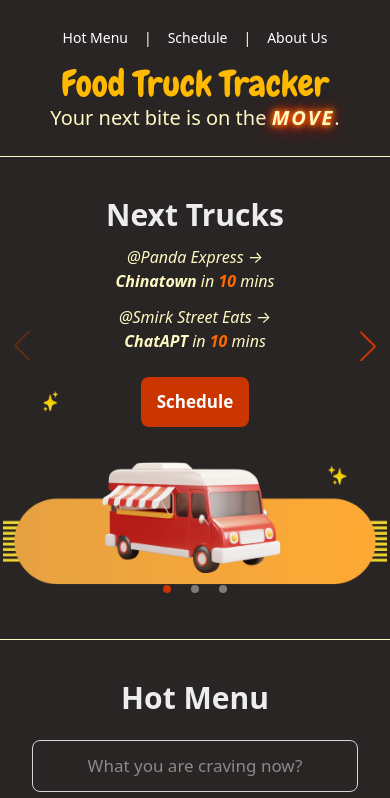
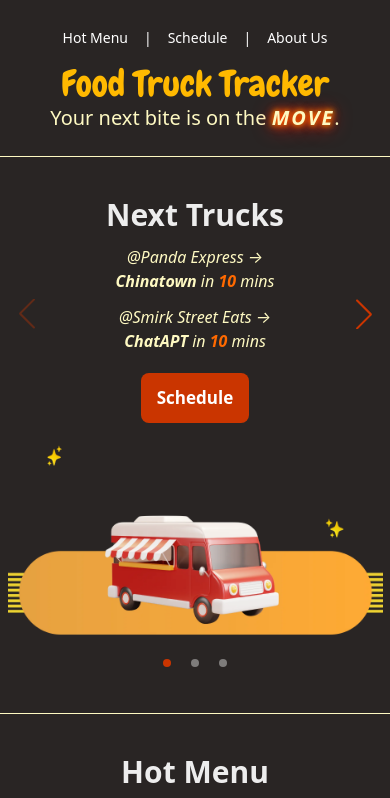
Before and after one commit to zcdev/food-truck-tracker, a Next.js app: page / in a window 390 px wide. Shown: the top 798 px of the page. Built offline with nearby package versions, Linux system fonts and the light colour scheme.

Commit message:
fix(production): resolve hydration warning and mobile slider layout issues
- suppress hydration warning on affected element to prevent production console errors
- adjust mobile slider layout (max-width, pagination positioning)

```diff
--- a/app/components/slider/SlideOne.tsx
+++ b/app/components/slider/SlideOne.tsx
@@ -13,7 +13,7 @@ export default function SlideOne({ nextTrucks }: Props) {
             <h1 className="text-center md:text-left text-3xl font-bold pt-10">Next Trucks</h1>
             <p className="text-center md:text-left text-yellow-100 italic pt-3">@{truckOne.truckName} → <br className="block md:hidden" /><strong>{truckOne.location}</strong> in <strong className="text-orange-500">10</strong> mins</p>
             <p className="text-center md:text-left text-yellow-100 italic pt-3">@{truckTwo.truckName} → <br className="block md:hidden" /><strong>{truckTwo.location}</strong> in <strong className="text-orange-500">10</strong> mins</p>
-            <Link href="#schedule" className="md:relative md:top-[-54px] inline-block w-auto text-[17px] md:text-lg text-white font-bold bg-orange-700 rounded-lg hover:bg-orange-500 px-4 py-3 mt-6 md:mt-0 mr-0 md:mr-48">Schedule</Link>
+            <Link href="#schedule" className="md:relative md:top-[-54px] inline-block w-auto text-[17px] md:text-lg text-white font-bold bg-orange-700 rounded-lg hover:bg-orange-500 px-4 py-3 mt-5 md:mt-0 mr-0 md:mr-48">Schedule</Link>
         </div>
     );
 }
--- a/app/components/slider/SlideThree.tsx
+++ b/app/components/slider/SlideThree.tsx
@@ -15,10 +15,10 @@ export default function SlideThree() {
     return (
         <div className="slide slide-two-three flex flex-col-reverse md:flex-row bg-stone-800 pl-0 md:pl-47 text-center md:text-left place-content-start">
             <div className="content w-full md:w-[45%] mr-0 md:mr-5">
-                <h1 className="text-center md:text-left text-3xl font-bold pt-2 md:pt-10">Featured Trucks</h1>
+                <h1 className="text-center md:text-left text-3xl font-bold pt-1 md:pt-10">Featured Trucks</h1>
                 <p className="w-auto text-center md:text-left text-yellow-100 italic pt-2">@{featuredTruck.truckName}</p>
                 <p className="text-center md:text-left text-white italic max-w-full md:max-w-xs pt-0 md:pt-3 px-15 md:px-0">{featuredTruck.description}</p>
-                <Link href="/#about" className="inline-block w-auto text-[17px] md:text-lg text-white font-bold bg-orange-700 rounded-lg hover:bg-orange-500 px-4 py-3 mt-4">Trucks</Link>
+                <Link href="/#about" className="inline-block w-auto text-[17px] md:text-lg text-white font-bold bg-orange-700 rounded-lg hover:bg-orange-500 px-4 py-3 mt-3">Trucks</Link>
             </div>
             <div className="featured-truck items-start md:items-end place-content-start mt-4 md:mt-10">
                 <ImageWrapper
--- a/app/components/slider/SlideTwo.tsx
+++ b/app/components/slider/SlideTwo.tsx
@@ -24,7 +24,7 @@ export default function SlideTwo({ hotItems }: Props) {
                 <p className="text-center md:text-left text-yellow-100 italic pt-2">@{hotItem.truckName}</p>
                 <p className='mt-2 text-lg text-center md:text-left font-bold text-amber-400'>Price: ${hotItem.price.toFixed(2)}</p>
             </div>
-            <div className="hottest-item flex justify-center md:justify-end items-end md:pr-33 md:pb-33 mt-4 md:mt-0">
+            <div className="hottest-item flex justify-center md:justify-end items-end md:pr-33 md:pb-33 mt-3 md:mt-0">
                 <ImageWrapper
                     className='food-image inline-flex'
                     src={hotItem.foodImg}
--- a/app/globals.css
+++ b/app/globals.css
@@ -119,7 +119,6 @@ body {
   .slide-one, .slide-two-three {
     background-position: bottom;
     background-size: 106%;
-    height: 450px;
   }
 
   :root {
@@ -127,7 +126,7 @@ body {
   }
 
   .swiper-button-prev, .swiper-button-next {
-    top: 42% !important;
+    top: 30% !important;
   }
 
   .hottest-item .img-wrapper {
@@ -148,4 +147,8 @@ body {
   #hot-menu, #schedule, #about {
     scroll-margin-top: 157px;
   }
+
+  .swiper-pagination {
+    position: relative !important;
+  }
 }
--- a/app/schedule/page.tsx
+++ b/app/schedule/page.tsx
@@ -20,7 +20,7 @@ export default function SchedulePage() {
         <section id="schedule" className='schedule-section max-w-5xl mb-8'>
             <h2 className='pt-10 text-3xl font-bold text-center md:text-left gap-10 mb-[30px] md:mb-[50px]'>Schedule</h2>
             <ScheduleGrid schedules={schedules} />
-            <p className='text-amber-400 text-sm md:text-lg font-bold pt-4 pl-3 md:pl-0' suppressHydrationWarning>Current Time: {formattedCurrentTime}</p>
+            <p className='text-amber-400 text-sm md:text-lg font-bold pt-4 pl-3 md:pl-0' suppressHydrationWarning={true}>Current Time: {formattedCurrentTime}</p>
         </section>
     );
 }
--- a/app/slider/page.tsx
+++ b/app/slider/page.tsx
@@ -16,7 +16,7 @@ export default function SliderPage() {
     const hotItems = recommendFoods(foods);
 
     return (
-        <div className="swiper relative mb-8 max-w-sm md:max-w-5xl px-0 mt-[157px] md:mt-[197px]">
+        <div className="swiper relative mb-8 max-w-[375px] md:max-w-5xl px-0 mt-[157px] md:mt-[197px]">
             <Swiper
                 modules={[Navigation, Pagination, Scrollbar, A11y, Autoplay]}
                 speed={400}
```
